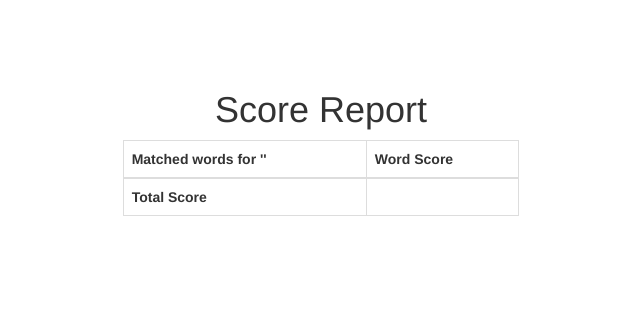
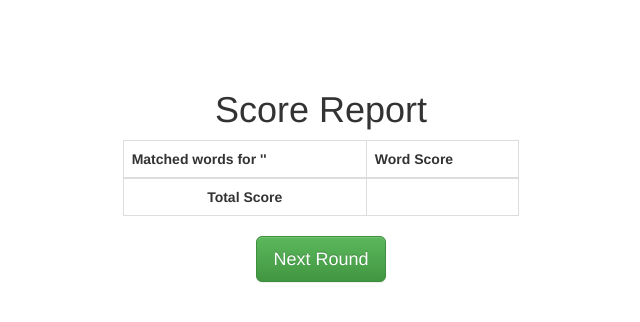
Before and after one commit to rossmechanic/know_your_nyms, a Django app: template NLP4CCB/templates/scoring.html in a window 1280 px wide. Shown: the top 322 px of the page, without its empty margins (319-959 px from the left). Run offline with Django 3.2, Linux system fonts and the light colour scheme; the template is opened without the code that fills it, so the values that code supplies are empty; parts of the project's set-up code (start-up, migrations or seed data) failed here and were passed over; some libraries are stand-ins or nearby versions.

Commit message:
Added new round button

```diff
--- a/NLP4CCB/templates/scoring.html
+++ b/NLP4CCB/templates/scoring.html
@@ -12,7 +12,7 @@
             <h1 class="score-report-header">Score Report</h1>
         </div>
         <div class="row">
-            <div class=" col-md-4 col-md-offset-4">
+            <div class=" col-md-4 col-md-offset-4" style="text-align: center">
                 <table class="table table-bordered table-hover">
                     <thead>
                         <th>Matched words for '{{ base_word }}'</th>
@@ -32,7 +32,9 @@
                         <td> <strong> Total Score </strong> </td> <td> {{ round_total }}</td>
                     </tr>
                 </table>
+                <a type="button" class="btn btn-success btn-lg" href="models/">Next Round</a>
             </div>
+
         </div>
     </div>
 {% endblock %}
```
Also changed, not shown: db.sqlite3.
